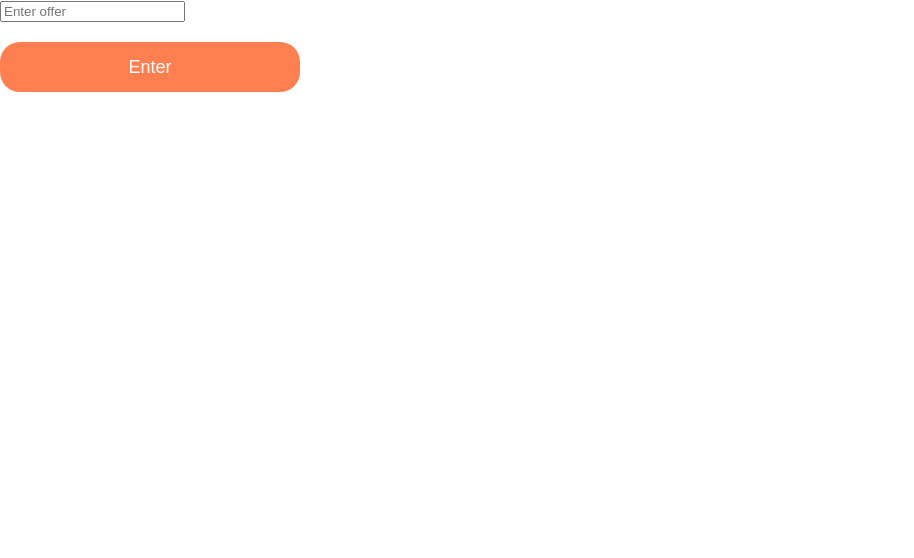
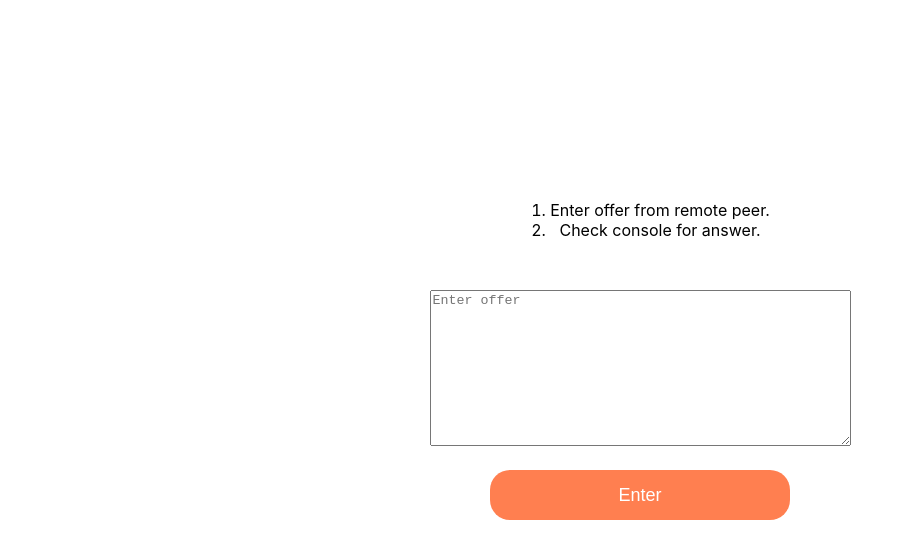
Before and after one commit to 0xDebabrata/react-webrtc, a React (Create React App) app: page /receive in a window 1280 px wide. Shown: the top 558 px of the page, without its empty margins (0-914 px from the left). Built offline with nearby package versions, Linux system fonts and the light colour scheme.

Commit message:
add styles to receive.js

```diff
--- a/src/Screens/Receive.js
+++ b/src/Screens/Receive.js
@@ -1,4 +1,5 @@
 import React from 'react'
+import '../Style/Receive.css'
 
 const Receive = () => {
 
@@ -27,8 +28,14 @@ const Receive = () => {
   }
 
   return (
-    <div>
-      <input id="remoteOffer" type="textarea" placeholder="Enter offer" /><br />
+    <div className="receive-container">
+      <div>
+        <ol className="instructions">
+          <li>Enter offer from remote peer.</li>
+          <li>Check console for answer.</li>
+        </ol>
+        <textarea id="remoteOffer" rows="10" cols="50" placeholder="Enter offer" /><br />
+      </div>
       <button onClick={enterRoom}>Enter</button>
     </div>
   )
--- a/src/Screens/Send.js
+++ b/src/Screens/Send.js
@@ -41,7 +41,7 @@ const Send = () => {
       const offer = await localConn.createOffer()
       const p = document.getElementById("offer")
       localConn.setLocalDescription(offer).then(() => {
-        p.innerText = "Check console for offer"
+        p.innerText = "1. Check console for offer."
       })
     }
       createOffer()
@@ -52,7 +52,7 @@ const Send = () => {
       <h1>Offer</h1>
       <p id="offer"></p>
       <div>
-        <input id="answer" type="textarea" placeholder="Enter answer" /><br />
+        <textarea id="answer" rows="10" cols="50" placeholder="Enter answer" /><br />
         <button onClick={setRemoteDesc}>Connect</button>
       </div>
     </div>
--- /dev/null
+++ b/src/Style/Receive.css
@@ -0,0 +1,11 @@
+.receive-container {
+  width: 70%;
+  margin: auto;
+  text-align: center;
+  margin-top: 25vh;
+}
+
+.instructions {
+  display: table;
+  margin: 50px auto;
+}
```
